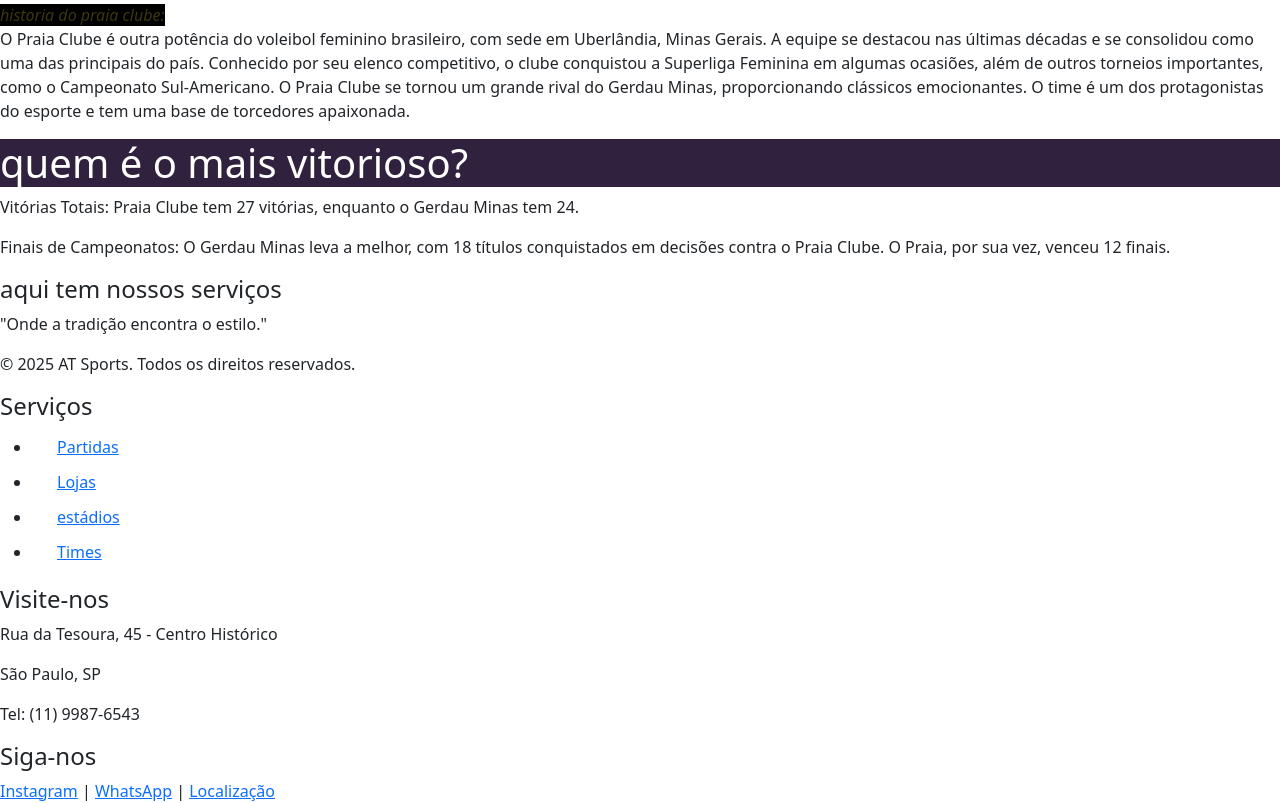
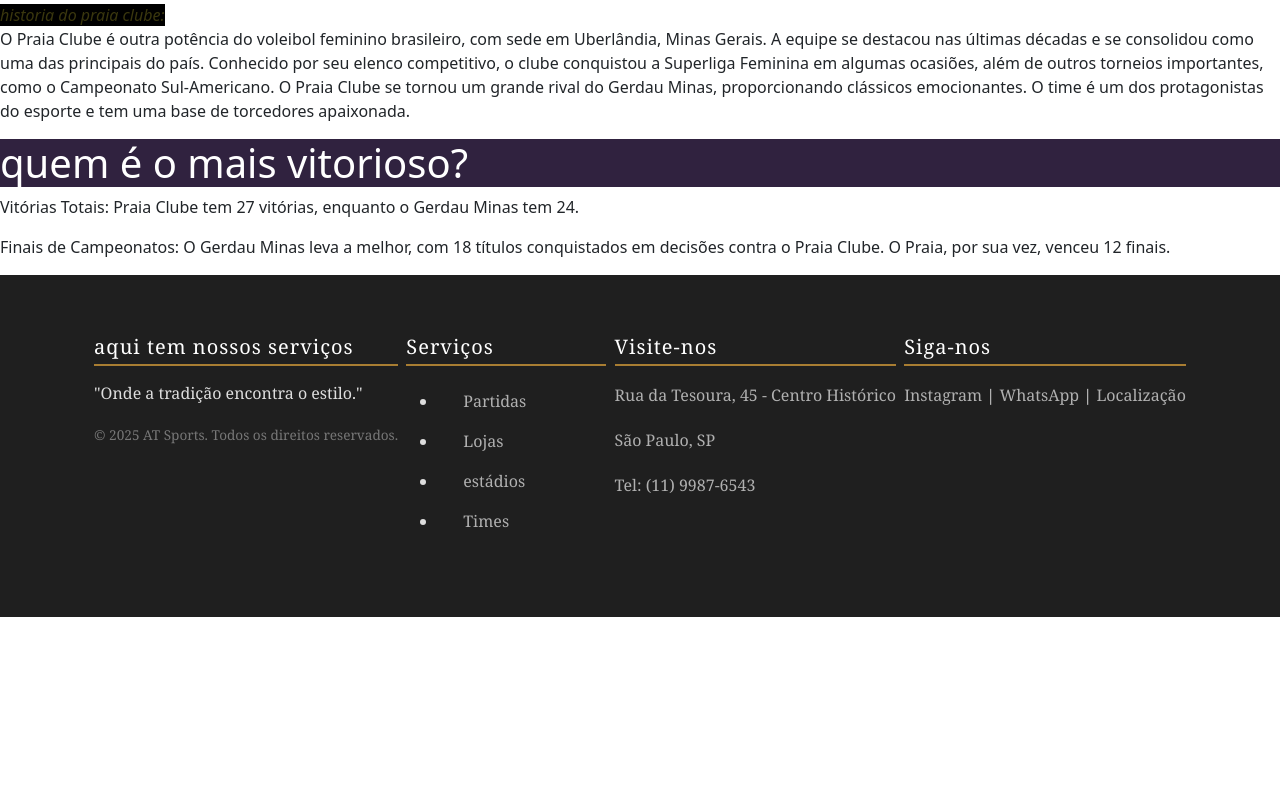
Before and after one commit to tiagoleaoferreira-jpg/volei2, a plain HTML site: page index.html in a window 1280 px wide. Shown: the part 1209-2012 px from the top of the page. After the commit the page ends 1826 px from the top, so only its background shows below. Drawn offline with nearby package versions, Linux system fonts and the light colour scheme.

Commit message:
Update style.css

```diff
--- a/style.css
+++ b/style.css
@@ -51,3 +51,63 @@
 body{
     font-family: 'Poppins', sans-serif;
 }
+.barbearia-footer {
+    /* Fundo Carvão (Quase Preto, mas com um toque de cor) */
+    background-color: #1f1f1f;
+    color: #dedede; /* Texto quase branco */
+    padding: 60px 25px 30px;
+    font-family: 'Georgia', serif; /* Fonte clássica/rústica */
+}
+
+.footer-container {
+    display: flex;
+    justify-content: space-around;
+    flex-wrap: wrap;
+    max-width: 1100px;
+    margin: 0 auto;
+}
+
+.footer-col {
+    margin-bottom: 30px;
+    min-width: 200px;
+}
+
+/* Estilo dos Títulos das Colunas */
+.barbearia-footer h4 {
+    font-size: 1.25em;
+    margin-bottom: 15px;
+    /* Destaque em Bronze Sutil (Mais elegante que o vermelho forte) */
+    border-bottom: 2px solid #a87d32;
+    padding-bottom: 5px;
+    color: #fff;
+    letter-spacing: 1px; /* Espaçamento entre letras para toque premium */
+}
+
+/* Links e textos */
+.footer-links a, .footer-contact p, .footer-social a {
+    color: #b0b0b0; /* Texto em cinza suave */
+    text-decoration: none;
+    line-height: 1.8;
+    transition: color 0.3s;
+}
+
+/* Efeito hover: Usa o bronze/dourado de destaque */
+.barbearia-footer a:hover {
+    color: #d4a749;
+}
+
+/* Estilo do Copyright */
+.footer-info p:last-child {
+    font-size: 0.85em;
+    margin-top: 20px;
+    color: #777;
+}
+
+/* Manutenção da Responsividade */
+@media (max-width: 768px) {
+    .footer-container {
+        flex-direction: column;
+        align-items: center;
+        text-align: center;
+    }
+}
```
